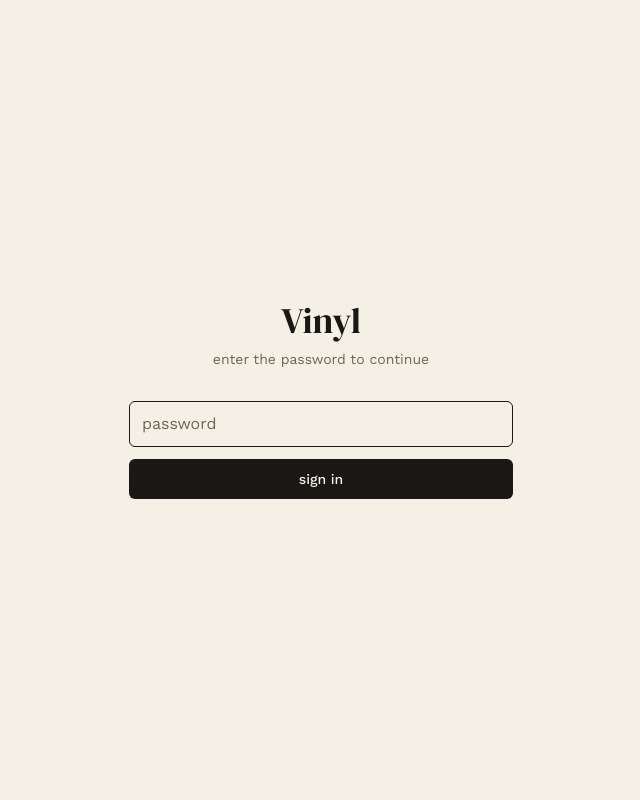
After one commit to csmallfield/vinyl, a FastAPI app: template app/templates/login.html in a window 1280 px wide. The commit adds this page. Shown: the whole page, without its empty margins (319-959 px from the left). Run offline with FastAPI, Linux system fonts and the light colour scheme; the template is opened without the code that fills it, so the values that code supplies are empty; the visitor is signed in with stand-in values (Sample User, id 1); parts of the project's set-up code (start-up, migrations or seed data) failed here and were passed over; some libraries are stand-ins or nearby versions.

Commit message:
added password authentication

```diff
--- /dev/null
+++ b/app/auth.py
@@ -0,0 +1,47 @@
+"""Simple shared-password auth.
+
+Single password in env, signed-cookie session via Starlette's SessionMiddleware,
+auth gate as middleware so all routes are protected by default.
+"""
+import secrets
+from fastapi import Request
+from fastapi.responses import RedirectResponse, Response
+from starlette.middleware.base import BaseHTTPMiddleware
+
+from .config import settings
+
+# 365 days — "don't make me log in again"
+SESSION_MAX_AGE = 60 * 60 * 24 * 365
+
+# Paths that don't require auth
+_PUBLIC_PATHS = {"/login", "/logout"}
+_PUBLIC_PREFIXES = ("/static/",)
+
+
+def password_matches(submitted: str) -> bool:
+    """Constant-time compare against the configured password."""
+    return secrets.compare_digest(
+        submitted.encode("utf-8"),
+        settings.APP_PASSWORD.encode("utf-8"),
+    )
+
+
+class AuthMiddleware(BaseHTTPMiddleware):
+    """Reject unauthenticated requests except for login/logout/static."""
+
+    async def dispatch(self, request: Request, call_next):
+        path = request.url.path
+        if path in _PUBLIC_PATHS or path.startswith(_PUBLIC_PREFIXES):
+            return await call_next(request)
+
+        if request.session.get("authed"):
+            return await call_next(request)
+
+        # htmx requests need a special header to trigger a real navigation,
+        # otherwise the login page would get swapped into a fragment target.
+        if request.headers.get("HX-Request") == "true":
+            resp = Response(status_code=401)
+            resp.headers["HX-Redirect"] = "/login"
+            return resp
+
+        return RedirectResponse("/login", status_code=303)
--- a/app/main.py
+++ b/app/main.py
@@ -9,8 +9,10 @@ from fastapi import FastAPI, Form, Query, Request
 from fastapi.responses import HTMLResponse, RedirectResponse
 from fastapi.staticfiles import StaticFiles
 from fastapi.templating import Jinja2Templates
+from starlette.middleware.sessions import SessionMiddleware
 
 from . import db, discogs
+from .auth import AuthMiddleware, password_matches, SESSION_MAX_AGE
 from .config import settings
 from .models import DisplayItem
 
@@ -25,6 +27,18 @@ settings.validate()
 db.init_db()
 
 app = FastAPI(title="Vinyl")
+
+# Order matters: the LAST added middleware is OUTERMOST.
+# We need SessionMiddleware to be outer so request.session exists by the
+# time AuthMiddleware runs.
+app.add_middleware(AuthMiddleware)
+app.add_middleware(
+    SessionMiddleware,
+    secret_key=settings.SESSION_SECRET,
+    max_age=SESSION_MAX_AGE,
+    https_only=settings.COOKIE_SECURE,
+    same_site="lax",
+)
 
 BASE_DIR = Path(__file__).resolve().parent
 templates = Jinja2Templates(directory=str(BASE_DIR / "templates"))
@@ -65,6 +79,31 @@ def _search_result_to_display_item(r: dict, status: Optional[str]) -> DisplayIte
         thumb_url=r.get("thumb") or r.get("cover_image"),
         status=status,
     )
+
+
+# ---------- auth ----------
+
+@app.get("/login", response_class=HTMLResponse)
+async def login_page(request: Request, error: int = 0):
+    return templates.TemplateResponse(
+        request,
+        "login.html",
+        {"error": bool(error)},
+    )
+
+
+@app.post("/login")
+async def login_submit(request: Request, password: str = Form(...)):
+    if not password_matches(password):
+        return RedirectResponse("/login?error=1", status_code=303)
+    request.session["authed"] = True
+    return RedirectResponse("/search", status_code=303)
+
+
+@app.post("/logout")
+async def logout(request: Request):
+    request.session.clear()
+    return RedirectResponse("/login", status_code=303)
 
 
 # ---------- pages ----------
--- a/app/templates/base.html
+++ b/app/templates/base.html
@@ -62,7 +62,10 @@
   </main>
 
   <footer class="border-t border-line text-center text-xs text-muted py-3">
-    metadata via discogs · stored locally
+    metadata via discogs · stored locally ·
+    <form method="post" action="/logout" class="inline">
+      <button type="submit" class="hover:text-ink underline-offset-2 hover:underline">logout</button>
+    </form>
   </footer>
 
   <!-- Detail modal target (filled by htmx) -->
--- /dev/null
+++ b/app/templates/login.html
@@ -0,0 +1,39 @@
+<!doctype html>
+<html lang="en">
+<head>
+  <meta charset="utf-8">
+  <meta name="viewport" content="width=device-width, initial-scale=1, viewport-fit=cover">
+  <title>Sign in · Vinyl</title>
+  <script src="https://cdn.tailwindcss.com"></script>
+  <link href="https://fonts.googleapis.com/css2?family=DM+Serif+Display&family=Work+Sans:wght@400;500;600&display=swap" rel="stylesheet">
+  <link rel="stylesheet" href="/static/app.css">
+  <script>
+    tailwind.config = {
+      theme: { extend: {
+        colors: { paper:'#f5f0e6', ink:'#1a1814', accent:'#a4361b', muted:'#6b6557', line:'#d6cfbe' },
+        fontFamily: { display:['"DM Serif Display"','serif'], sans:['"Work Sans"','system-ui','sans-serif'] }
+      }}
+    }
+  </script>
+</head>
+<body class="bg-paper text-ink font-sans min-h-screen flex items-center justify-center px-4">
+  <div class="w-full max-w-sm">
+    <h1 class="font-display text-4xl text-center mb-2">Vinyl</h1>
+    <p class="text-center text-muted text-sm mb-8">enter the password to continue</p>
+
+    <form method="post" action="/login" class="space-y-3">
+      <input type="password" name="password" required autofocus
+             placeholder="password"
+             class="w-full bg-paper border border-line rounded-md px-3 py-2.5 text-ink
+                    placeholder:text-muted focus:outline-none focus:border-ink">
+      <button type="submit"
+              class="w-full bg-ink text-paper rounded-md py-2.5 text-sm font-medium hover:bg-accent transition">
+        sign in
+      </button>
+      {% if error %}
+        <p class="text-accent text-sm text-center">wrong password.</p>
+      {% endif %}
+    </form>
+  </div>
+</body>
+</html>
--- a/requirements.txt
+++ b/requirements.txt
@@ -4,3 +4,4 @@ jinja2>=3.1.0
 httpx>=0.27.0
 python-dotenv>=1.0.0
 python-multipart>=0.0.9
+itsdangerous>=2.2.0
```
Also changed, not shown: app/config.py (+16 -0 lines), 1 other file.
